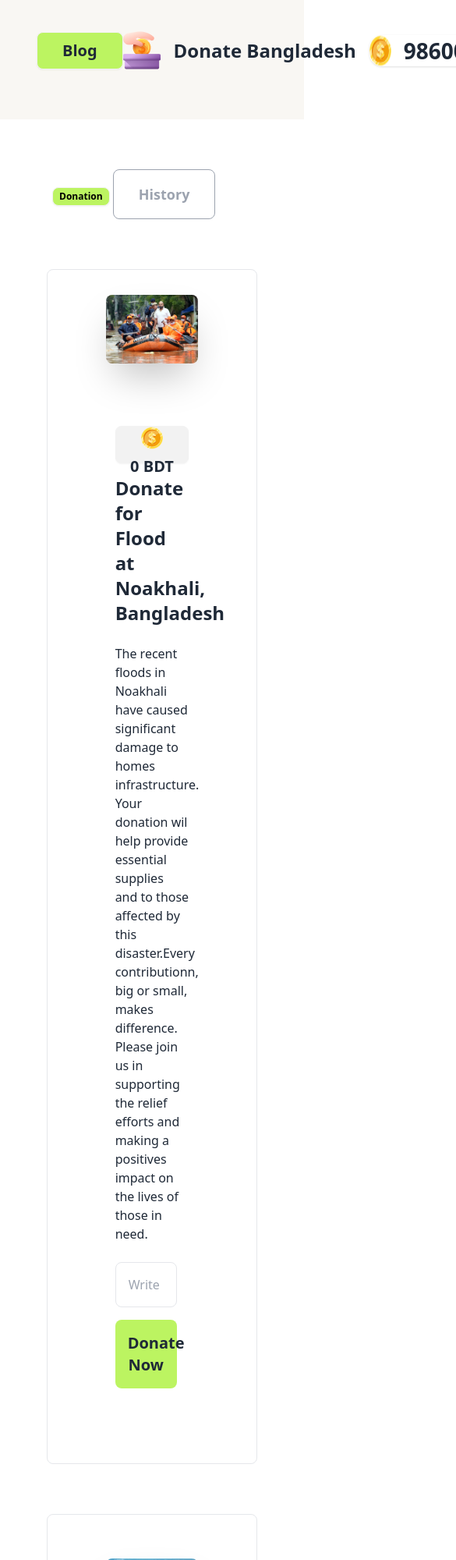
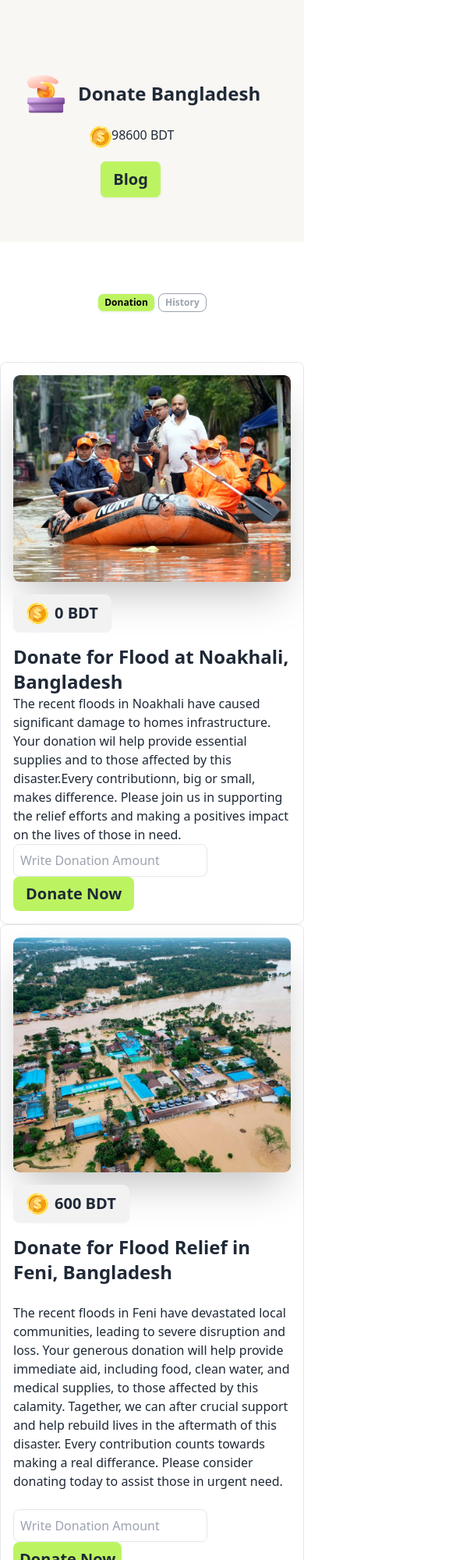
Before and after one commit to Nanditahalder/Assignment-5, a plain HTML site: page index.html in a window 390 px wide. Shown: the top 2000 px of the page at 78% size, 585 px wide, since content can reach past the window. Drawn offline with nearby package versions, Linux system fonts and the light colour scheme.

Commit message:
donate html style

```diff
--- a/index.html
+++ b/index.html
@@ -25,35 +25,56 @@
             padding-top: 0;
             padding-bottom: 0;
         }
+        @media screen and (max-width:600px) {
+            #hide-element{
+                display: none;
+            }
+            body{
+                width: 100vw;
+            }
+        }
     </style>
 </head>
-<body class="">
+<body>
     <header class="bg-[rgb(249,247,243)] pt-8 pb-14">
-            <div class="mx-auto w-4/5">
-                <div class="navbar ">
+            <div class="lg:mx-auto lg:w-4/5">
+                <div class="navbar">
                     <div class="navbar-start">
-                        <a class="btn bg-[rgb(188,244,97)] px-8 text-xl">Blog</a>
+                        <a id="hide-element" class="btn bg-[rgb(188,244,97)] px-8 text-xl">Blog</a>
                     </div>
-                    <div class="navbar-center">
-                      <img src="assets/logo.png" alt=""><a class="btn btn-ghost text-2xl">Donate Bangladesh</a>
+                    <div class="navbar-center" id="hide-element">
+                      <img src="assets/logo.png" alt=""><a class="btn btn-ghost font-bold text-2xl">Donate Bangladesh</a>
                     </div>
                     <div class="navbar-end">
                         <div class="stats shadow">
-                            <div class="stat flex">
+                            <div id="hide-element" class="stat flex">
                                 <img src="assets/coin.png" alt="" srcset=""><div class="stat-value">98600 BDT</div>
                             </div>
                           </div>
                     </div>
                 </div>
+                <!-- small divice navigation style start-->
+                 <div class=" w-80 mx-auto lg:hidden ">
+                    <div class="flex">
+                        <img src="assets/logo.png" alt=""><a class="btn btn-ghost text-center font-bold text-2xl" >Donate Bangladesh</a><br>
+                    </div>
+                    <div class="flex w-6/12 mx-auto mt-4">
+                        <img src="assets/coin.png"><div>98600 BDT</div>
+                    </div>
+                    <div class="w-5/12 mx-auto mt-4">
+                        <a class="btn bg-[rgb(188,244,97)] px-4 text-xl">Blog</a>
+                    </div>
+                 </div>
+                <!-- small divice navigation style end-->
             </div>
     </header>
     <main>
         <!-- button section start -->
         <div>
-            <div class="w-96 mx-auto mt-16">
-                <div class="w-4/6 mx-auto">
+            <div class="lg:w-96 text-center lg:mx-auto mt-16">
+                <div class="lg:w-4/6 lg:mx-auto">
                     <button class="btn btn-xs text-black bg-[rgb(188,244,97)] sm:btn-sm md:btn-md lg:btn-lg">Donation</button>
-                    <button class="btn btn-xs text-gray-400 px-8 btn-outline btn-lg">History</button>
+                    <button class="btn btn-xs text-gray-400  lg:px-8 btn-outline lg:btn-lg">History</button>
                 </div>
             </div>
         </div>
@@ -61,58 +82,58 @@
 
             <!-- Hero section start -->
              <!-- content 1 -->
-            <div class="w-5/6 mx-auto mt-16">
-                <div class="hero border b-1 rounded-lg w-5/6 mx-auto py-4 m-8">
+            <div class="lg:w-5/6 lg:mx-auto mt-16">
+                <div class="hero border b-1 rounded-lg lg:w-5/6 lg:mx-auto lg:py-4 lg:m-8">
                     <div class="hero-content flex-col lg:flex-row">
                       <img
                         src="assets/noakhali.png"
-                        class="w-2/4 mx-auto rounded-lg shadow-2xl" />
-                      <div class="w-2/5 mx-auto py-16">
+                        class="lg:w-2/4 lg:mx-auto rounded-lg shadow-2xl" />
+                      <div class="lg:w-2/5 lg:mx-auto lg:py-16">
                         <button class="btn text-xl"><img src="assets/coin.png" alt="" srcset=""><div class="">0 BDT</div></button>
                         <h1 class="text-2xl mt-4 font-bold">Donate for Flood at Noakhali, Bangladesh</h1>
-                        <p class="py-6">
+                        <p class="lg:py-6">
                           The recent floods in Noakhali have caused significant damage to homes infrastructure. Your donation wil help provide essential supplies and to those affected by this disaster.Every contributionn, big or small, makes difference. Please join us in supporting the relief efforts and making a positives impact on the lives of those in need.
                         </p>
-                        <input placeholder="Write Donation Amount" class="border w-5/6 px-4 rounded-lg b-1 py-4" type="text">
-                        <button class=" w-5/6 px-4 rounded-lg b-1 py-4 font-bold bg-[rgb(188,244,97)] text-xl mt-4">Donate Now</button>
+                        <input placeholder="Write Donation Amount" class="border lg:w-5/6 lg:px-4 rounded-lg b-1 py-2 px-2 lg:py-4" type="text">
+                        <button class=" lg:w-5/6 px-4 rounded-lg b-1 lg:py-4 py-2 font-bold bg-[rgb(188,244,97)] text-xl lg:mt-4">Donate Now</button>
                       </div>
                     </div>
                   </div>
             </div>
              <!-- content 2 -->
-            <div class="w-5/6 mx-auto mt-16">
-                <div class="hero border b-1 rounded-lg w-5/6 mx-auto py-10 m-8">
+            <div class="lg:w-5/6 lg:mx-auto lg:mt-16">
+                <div class="hero border b-1 rounded-lg lg:w-5/6 lg:mx-auto lg:py-10 lg:m-8">
                     <div class="hero-content flex-col lg:flex-row">
                       <img
                         src="assets/feni.png"
-                        class="w-2/4 mx-auto rounded-lg shadow-2xl" />
-                      <div class="w-2/5 mx-auto py-16">
-                        <button class="btn text-xl"><img src="assets/coin.png" alt="" srcset=""><div class="">600 BDT</div></button>
+                        class="lg:w-2/4 lg:mx-auto rounded-lg shadow-2xl" />
+                      <div class="lg:w-2/5 mx-auto lg:py-16">
+                        <button class="btn text-xl"><img src="assets/coin.png" alt="" srcset=""><div>600 BDT</div></button>
                         <h1 class="text-2xl mt-4 font-bold">Donate for Flood Relief in Feni, Bangladesh</h1>
                         <p class="py-6">
                           The recent floods in Feni have devastated local communities, leading to severe disruption and loss. Your generous donation will help provide immediate aid, including food, clean water, and medical supplies, to those affected by this calamity. Tagether, we can after crucial support and help rebuild lives in the aftermath of this disaster. Every contribution counts towards making a real differance. Please consider donating today to assist those in urgent need.
                         </p>
-                        <input placeholder="Write Donation Amount" class="border w-5/6 px-4 rounded-lg b-1 py-4" type="text">
-                        <button class=" w-5/6 px-4 rounded-lg b-1 py-4 font-bold bg-[rgb(188,244,97)] text-xl mt-4">Donate Now</button>
+                        <input placeholder="Write Donation Amount" class="border lg:w-5/6 lg:px-4 px-2 py-2 rounded-lg b-1 lg:py-4" type="text">
+                        <button class=" lg:w-5/6 lg:px-4 px-2 py-2 rounded-lg b-1 lg:py-4 font-bold bg-[rgb(188,244,97)] text-xl lg:mt-4">Donate Now</button>
                       </div>
                     </div>
                   </div>
             </div>
              <!-- content 3 -->
-            <div class="w-5/6 mx-auto mt-16">
-                <div class="hero border b-1 rounded-lg w-5/6 mx-auto py-10 m-8">
+            <div class="lg:w-5/6 lg:mx-auto lg:mt-16">
+                <div class="hero border b-1 rounded-lg lg:w-5/6 lg:mx-auto lg:py-10 lg:m-8">
                     <div class="hero-content flex-col lg:flex-row">
                       <img
                         src="assets/quota-protest.png"
-                        class="w-2/4 mx-auto rounded-lg shadow-2xl" />
-                      <div class="w-2/5 mx-auto py-16">
-                        <button class="btn text-xl"><img src="assets/coin.png" alt="" srcset=""><div class="">2400 BDT</div></button>
+                        class="lg:w-2/4 lg:mx-auto rounded-lg shadow-2xl" />
+                      <div class="lg:w-2/5 lg:mx-auto lg:py-16">
+                        <button class="btn text-xl"><img src="assets/coin.png" alt="" srcset=""><div>2400 BDT</div></button>
                         <h1 class="text-2xl mt-4 font-bold">Aid for Injured in the Quota Movement</h1>
                         <p class="py-6">
                           The recent Quota movement has resulted in numerous injuries and significant hardship for many individuals. Your support is crucial in providing medical assistance, rehobilitation, and necessary supplies to those affected. By contributing , you help ensure that injured individuals receive the care and support they need during this challenging time. Every donation plays a vital role in alleviating their suffering and aiding in their recovery. Please consider making a donation to support these brove individuals in their time of need.
                         </p>
-                        <input placeholder="Write Donation Amount" class="border w-5/6 px-4 rounded-lg b-1 py-4" type="text">
-                        <button class=" w-5/6 px-4 rounded-lg b-1 py-4 font-bold bg-[rgb(188,244,97)] text-xl mt-4">Donate Now</button>
+                        <input placeholder="Write Donation Amount" class="border lg:w-5/6 lg:px-4 rounded-lg b-1 px-2 py-2 lg:py-4" type="text">
+                        <button class=" lg:w-5/6 lg:px-4 px-2 py-2 rounded-lg b-1 lg:py-4 font-bold bg-[rgb(188,244,97)] text-xl lg:mt-4">Donate Now</button>
                       </div>
                     </div>
                   </div>
```
